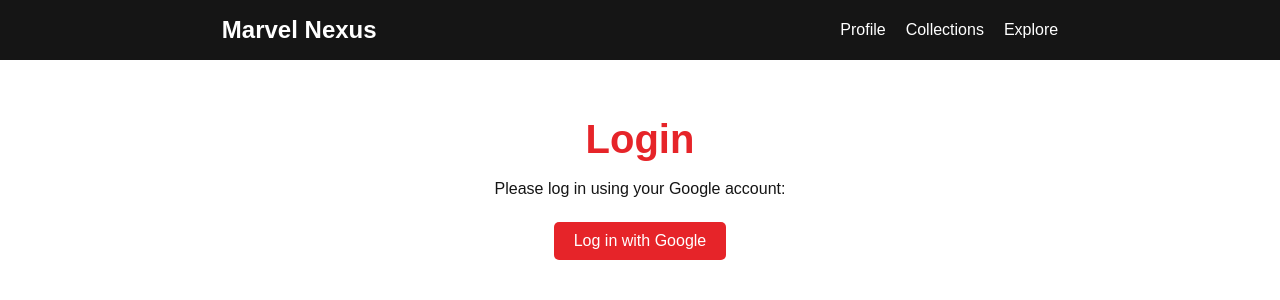
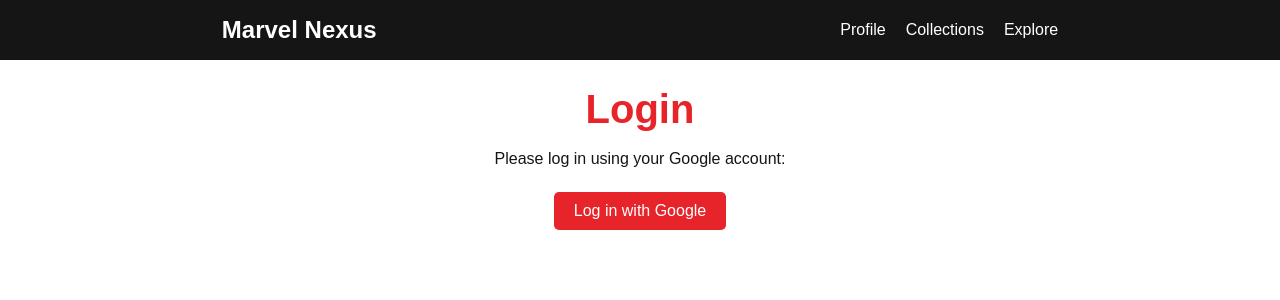
Before and after one commit to Alex-Mco/CS4900, a React (Vite) app: page / in a window 1280 px wide. Shown: the top 300 px of the page. Built offline with nearby package versions, Linux system fonts and the light colour scheme.

Commit message:
last minute fixes after going through to make sure everything works on my laptop before presentation

```diff
--- a/src/pages/collection.css
+++ b/src/pages/collection.css
@@ -1,3 +1,11 @@
+.collection-page{
+  width: 100%;
+  display: flex;
+  min-height: 100vh;
+  flex-direction: column;
+  align-items: center;
+}
+
 .header-container {
   display: flex;
   justify-content: center;
--- a/src/pages/collection.jsx
+++ b/src/pages/collection.jsx
@@ -58,7 +58,7 @@
   };
 
   return (
-    <div>
+    <div className="collection-page">
       {error && <p role="alert">{error}</p>}
       {collection ? (
         <div>
--- a/src/pages/explore.css
+++ b/src/pages/explore.css
@@ -5,7 +5,6 @@
   flex-direction: column;
   align-items: center;
   color: #151515;;
-  box-sizing: border-box;
 }
 
 .explore-page h1 {
@@ -55,9 +54,7 @@
   justify-content: center;
   width: 90%;
   gap: 20px;
-  padding: 20px;
 }
-
 
 .pagination{
   gap: 10px;
--- a/src/pages/login.css
+++ b/src/pages/login.css
@@ -1,20 +1,20 @@
 #root{
   width: 100vw;
-  overflow-x: hidden;
+  background-color: #fff;
 }
 
 body {
-  padding: 0;
   margin-top: 60px;
-  padding: 0;
   width: 100%;
-  height: 100vh;
   min-height: 100vh;
   font-family: Arial, sans-serif;
   display: flex;
+  background-color: #fff;
   justify-content: center;
   align-items: center;
+  height: auto !important;
 }
+
 #login-div{
   display: flex;
   min-height: 100vh;
--- a/src/pages/profile.css
+++ b/src/pages/profile.css
@@ -1,12 +1,9 @@
 
-div .content{
+.profile-container{
   display: flex;
   flex-direction: column;
   align-items: center;
   width: 100%;
-  padding-top: 80px;
-  padding-bottom: 20px;
-  background-color: white;
 }
 
 .profile-page {
@@ -21,7 +18,9 @@
   backdrop-filter: blur(12px);
   transition: all 0.3s ease-in-out;
 }
-
+.profile-info{
+  width: 90%;
+}
 .profile-page h1{
   color: #e62429;
 }
@@ -29,12 +28,10 @@
   box-shadow: 0 6px 14px rgba(0, 0, 0, 0.4);
 }
 
-
 .profile-picture-container {
   position: relative;
   display: inline-block;
 }
-
 
 .profile-picture {
   width: 130px;
--- a/src/pages/profile.jsx
+++ b/src/pages/profile.jsx
@@ -72,7 +72,7 @@
   };
 
   return (
-    <div classNmae="profile-container">
+    <div className="profile-container">
       <div className="profile-page">
         <h1>Profile</h1>
         {user ? (
```
Also changed, not shown: 7 other files (tests, documents, lock files or other folders).
